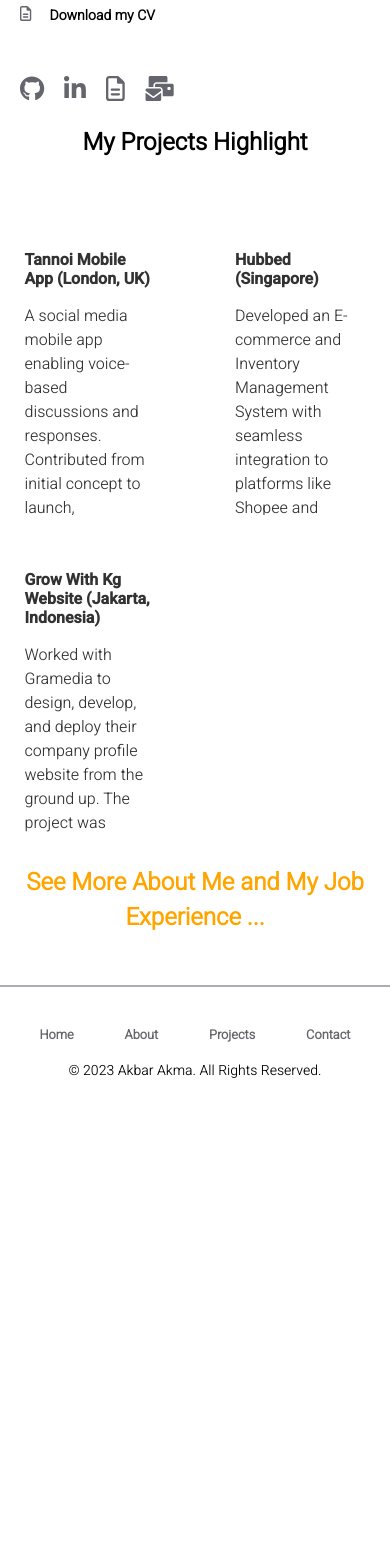
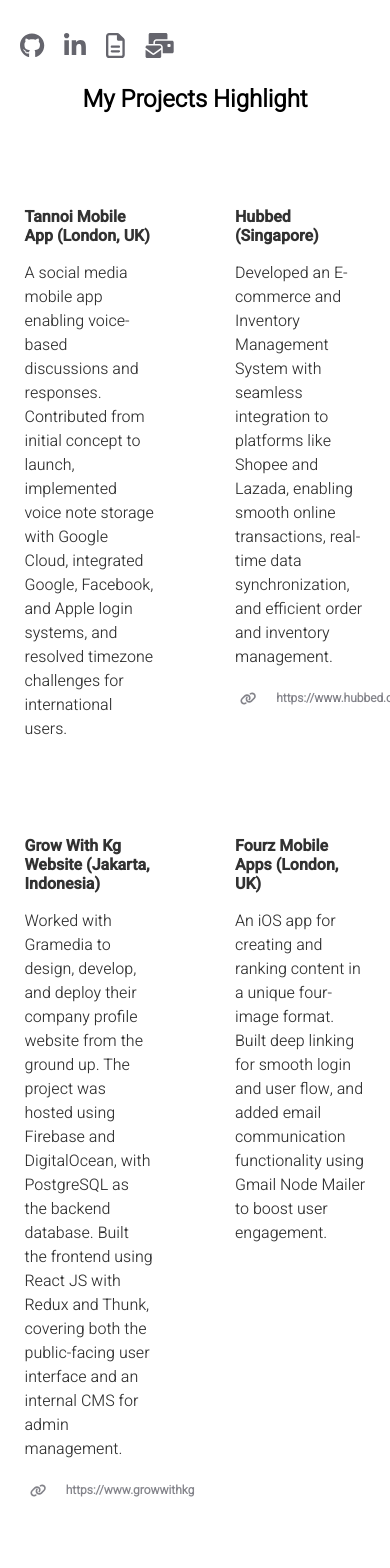
Before and after one commit to akbarakma/akbar-portofolio, a React (Create React App) app: page / in a window 390 px wide. Shown: the part 1360-2928 px from the top of the page. Before the commit the page ends 2480 px from the top, so only its background shows below. Built offline with nearby package versions, Linux system fonts and the light colour scheme.

Commit message:
Fix mobile view

```diff
--- a/src/components/projects/allProjects.jsx
+++ b/src/components/projects/allProjects.jsx
@@ -9,13 +9,18 @@
 import "./styles/allProjects.css";
 
 const AllProjects = (props) => {
-	const { isFromHomepage } = props;
+	const { isFromHomepage, isMobile } = props;
+
+	let homepageProjects = INFO.homepageProjects;
+	if (!isMobile) {
+		homepageProjects = homepageProjects.slice(0,3);
+	}
 
 	return (
 		<div className="all-projects-container">
 			{
 			isFromHomepage === true ?
-			INFO.homepageProjects.map((project, index) => (
+			homepageProjects.map((project, index) => (
 				<div className="all-projects-project" key={index}>
 					<Project
 						logo={project.logo}
--- a/src/components/projects/styles/project.css
+++ b/src/components/projects/styles/project.css
@@ -76,8 +76,8 @@
 	font-weight: 700;
 }
 
-@media (max-width: 600px) {
+/* @media (max-width: 600px) {
 	.project {
 		height: 300px;
 	}
-}
+} */
--- a/src/data/user.js
+++ b/src/data/user.js
@@ -56,6 +56,15 @@
 			logo: "https://cdn.jsdelivr.net/npm/programming-languages-logos/src/html/html.png",
 			linkText: "View Project",
 			link: 'https://www.growwithkg.id',
+		},
+
+		{
+			title: "Fourz Mobile Apps (London, UK)",
+			description:
+				"An iOS app for creating and ranking content in a unique four-image format. Built deep linking for smooth login and user flow, and added email communication functionality using Gmail Node Mailer to boost user engagement.",
+			logo: "https://cdn.jsdelivr.net/npm/programming-languages-logos/src/html/html.png",
+			linkText: "View Project",
+			link: null,
 		},
 
 	],
--- a/src/pages/homepage.jsx
+++ b/src/pages/homepage.jsx
@@ -24,6 +24,24 @@
 	const [stayLogo, setStayLogo] = useState(false);
 	const [logoSize, setLogoSize] = useState(80);
 	const [oldLogoSize, setOldLogoSize] = useState(80);
+	const [isMobile, setIsMobile] = useState(false);
+
+  useEffect(() => {
+    const mediaQuery = window.matchMedia('(max-width: 600px)');
+
+    const handleChange = (e) => setIsMobile(e.matches);
+
+    // Set initial value
+    setIsMobile(mediaQuery.matches);
+
+    // Listen for changes
+    mediaQuery.addEventListener('change', handleChange);
+
+    return () => {
+      mediaQuery.removeEventListener('change', handleChange);
+    };
+  }, []);
+	console.log(isMobile)
 
 	useEffect(() => {
 		const handleScroll = () => {
@@ -109,21 +127,6 @@
 							</div>
 						</div>
 
-						<div className="social">
-							<a
-								href={INFO.socials.cv}
-								target="_blank"
-								rel="noreferrer"
-							>
-								<div className="social-icon">
-									<FontAwesomeIcon
-										icon={faFileLines}
-										className="social-icon"
-									/>
-								</div>
-								<div className="social-text" style={{ color: 'black' }}>Download my CV</div>
-							</a>
-						</div>
 
 						<div className="homepage-socials">
 							<a
@@ -173,7 +176,7 @@
 						</div>
 
 						<div className="homepage-projects">
-							<AllProjects isFromHomepage={true} />
+							<AllProjects isFromHomepage={true} isMobile={isMobile} />
 						</div>
 
 						<div style={{ textAlign: 'center' }}>
```
